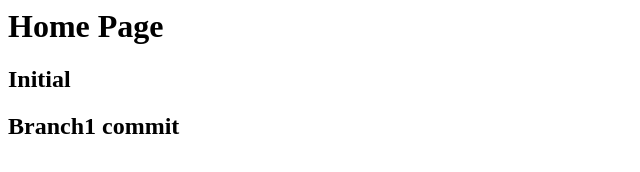
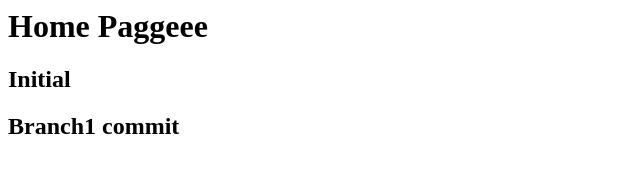
Before and after one commit to XiaoyingHuang-Training/GitExercisePart2, a plain HTML site: page index.html in a window 1280 px wide. Shown: the full height of the page, 0-640 px from the left. Drawn offline with Linux system fonts and the light colour scheme.

Commit message:
updated wording Branch2

```diff
--- a/index.html
+++ b/index.html
@@ -1,3 +1,3 @@
-<h1>Home Page </h1>
+<h1>Home Paggeee </h1>
 <h2>Initial</h2>
 <h2>Branch1 commit</h2>
```
